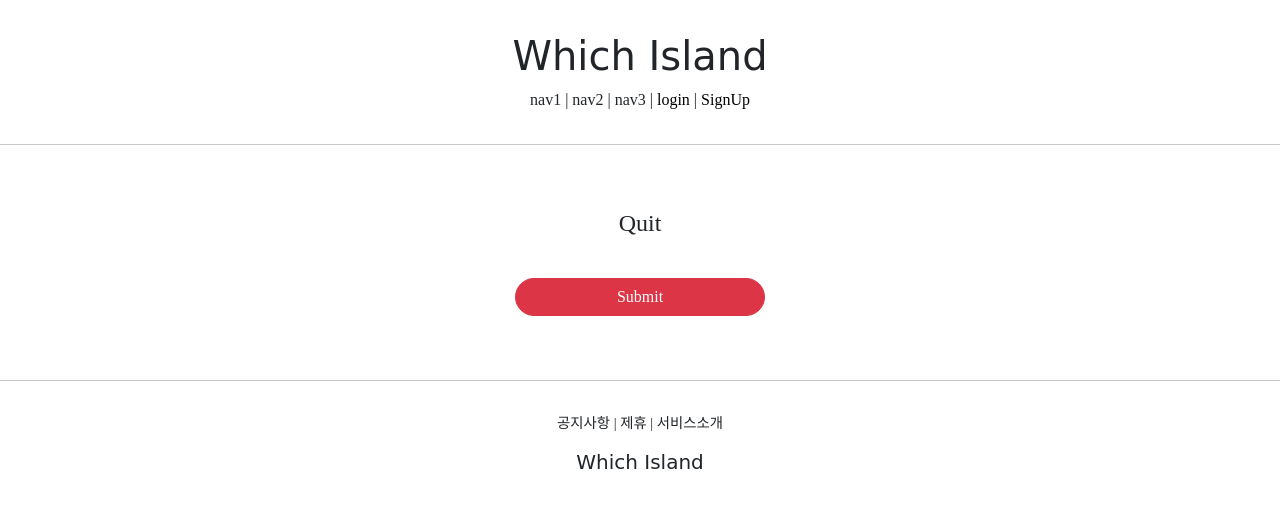
After one commit to ssooda/gym, a Django app: template accountapp/templates/accountapp/delete.html in a window 1280 px wide. The commit adds this page. Shown: the top 508 px of the page. Run offline with Django 3.2, Linux system fonts and the light colour scheme; the template is opened without the code that fills it, so the values that code supplies are empty; some libraries are stand-ins or nearby versions; some web fonts are replaced.

Commit message:
delete account

```diff
--- /dev/null
+++ b/accountapp/templates/accountapp/delete.html
@@ -0,0 +1,16 @@
+{%  extends 'base.html' %}
+{% load bootstrap4 %}
+
+{% block content %}
+    <div style="text-align: center; max-width: 500px; margin: 4rem auto;">
+        <div class="mb-4">
+            <h4>Quit</h4>
+        </div>
+<!--   파이썬 파일에서는 reverse(accountapp:hello_world)    -->
+        <form action="{% url 'accountapp:delete' pk=user.pk %} " method="post"> <!-- accountapp 내부에 있는 create 라우트로 연결해라 -->
+        {% csrf_token %}
+
+            <input type="submit" class="btn btn-danger rounded-pill col-6 mt-3 ">
+        </form>
+    </div>
+{% endblock %}
--- a/accountapp/templates/accountapp/detail.html
+++ b/accountapp/templates/accountapp/detail.html
@@ -19,6 +19,11 @@
         Change Info
       </p>
     </a>
+    <a href="{% url 'accountapp:delete' pk=user.pk %}">
+      <p>
+        Quit
+      </p>
+    </a>
     {% endif %}
   </div>
 </div>
--- a/accountapp/templates/accountapp/update.html
+++ b/accountapp/templates/accountapp/update.html
@@ -9,7 +9,7 @@
         </div>
 <!--   파이썬 파일에서는 reverse(accountapp:hello_world)    -->
         <form action="{% url 'accountapp:update' pk=user.pk %} " method="post"> <!-- accountapp 내부에 있는 create 라우트로 연결해라 -->
-        <!--accountapp 폴더의 urls.py 에서 확인해보면 create 라는 라우트는 views.py의 AccountCreateView 클래스로 연결됨 => 성공한 경우 hello_world.html 로 연결하라고 되어있음-->
+        <!--accountapp 폴더의 urls.py 에서 확인해보면 update 라는 라우트는 views.py의 AccountUpdateView 클래스로 연결됨 => 이때 정수형으로 pk를 받는데, 여기에 user.pk가 들어감-->
         {% csrf_token %}
 <!--        {{ form }}-->
         <!-- accountapp 에서 views.py에 AccountCreateView 클래스가 urls.py 에서 create 로 라우트 됨
--- a/accountapp/urls.py
+++ b/accountapp/urls.py
@@ -1,7 +1,7 @@
 from django.contrib.auth.views import LoginView, LogoutView
 from django.urls import path
 
-from accountapp.views import hello_world, AccountCreateView, AccountDetailView, AccountUpdateView
+from accountapp.views import hello_world, AccountCreateView, AccountDetailView, AccountUpdateView, AccountDeleteView
 
 app_name = "accountapp"  # accountapp이라는 app_name 을 명시함으로써 app_name:path_name 방식을 활용할 수 있음
 
@@ -12,6 +12,10 @@ urlpatterns = [
     path('logout/', LogoutView.as_view(), name='logout'),
 
     path('create/', AccountCreateView.as_view(), name="create"),  # 함수형에서는 함수명만 명시하면 되지만 클래스형에서는 클래스명.as_view()해야함
+
     path('detail/<int:pk>', AccountDetailView.as_view(), name='detail'),  # datail/pk 라는 정수형 데이터를 받겠다
+
     path('update/<int:pk>', AccountUpdateView.as_view(), name='update'),
+
+    path('delete/<int:pk>', AccountDeleteView.as_view(), name='delete'),
 ]
--- a/templates/header.html
+++ b/templates/header.html
@@ -18,19 +18,19 @@
                 <!--login url로 바로 들어가면 원래 있던 자리가 없으므로 next=부분이 의미 없어짐 =>LOGIN_REDIRECT_URL 을 설정해야함 -> ROOT 폴더의 settings.py 에서 설정할 것-->
                 <span>login</span>
             </a> |
+            <a href="{% url 'accountapp:create' %}" style="text-decoration:none">
+                <span>SignUp</span>
+            </a>
+
             {% else %}
             <a href="{% url 'accountapp:detail' pk=user.pk%}" >  <!-- detail 뒤에 받는 정수형 pk는 현재 로그인 되어있는 user 의 pk임 -->
                 <span>MyPage</span> |
             </a>
             <a href="{% url 'accountapp:logout' %}?next={{ request.path }}" >
-                <span>LogOut</span> |
+                <span>LogOut</span>
             </a>
 
             {% endif %}
-
-            <a href="{% url 'accountapp:create' %}" style="text-decoration:none">
-                <span>SignUp</span>
-            </a>
 
 
         </div>
```
Also changed, not shown: accountapp/views.py (+8 -2 lines).
